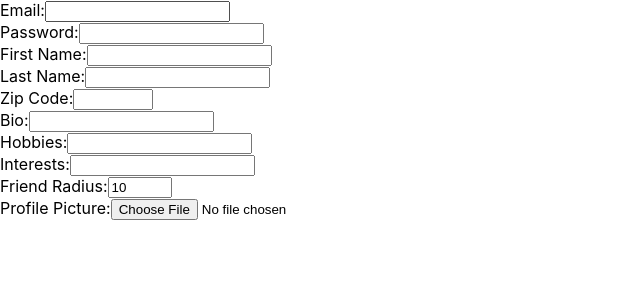
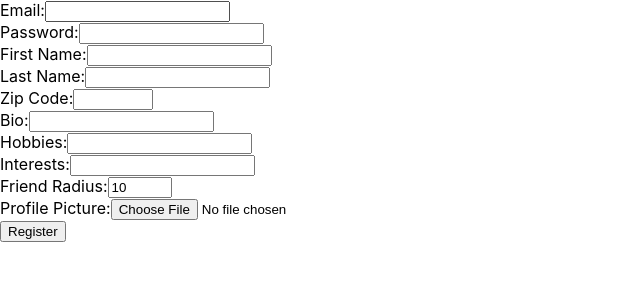
Before and after one commit to hbnnguyen/howdy-frontend, a React (Create React App) app: page / in a window 1280 px wide. Shown: the top 300 px of the page, without its empty margins (0-640 px from the left). Built offline with nearby package versions, Linux system fonts and the light colour scheme; no server answers.

Commit message:
adds submit button

```diff
--- a/src/API.ts
+++ b/src/API.ts
@@ -1,5 +1,5 @@
 import axios, { AxiosError } from "axios";
-import { User } from "./App";
+import { UserFormData } from "./user";
 
 const BASE_URL = process.env.REACT_APP_BASE_URL || "http://localhost:8080";
 
@@ -33,7 +33,7 @@ export class FriendlyApi {
 
   // Individual API routes
 
-  static async registerUser(user: User) {
+  static async registerUser(user: UserFormData) {
     let res = await this.request(`auth/register`, user, "post");
     return res.token;
   }
--- a/src/UserRegistrationForm.tsx
+++ b/src/UserRegistrationForm.tsx
@@ -54,9 +54,13 @@ export function UserRegistrationForm({ register }: UserRegistrationFormPropsInte
 
   /** Handle form submit. */
   async function handleSubmit(evt: React.FormEvent) {
+    console.log("uhhh submit????");
     evt.preventDefault();
-    await register(formData);
-    console.log("uhhh submit????");
+    try {
+      await register(formData);
+    } catch (err) {
+      console.log("bro what have you done")
+    }
     // navigate("/");
   }
 
@@ -170,6 +174,11 @@ export function UserRegistrationForm({ register }: UserRegistrationFormPropsInte
           <label htmlFor="profilePic-input">Profile Picture:</label>
           <input name="profilePic" id="profilePic-input" type="file" onChange={handleChange} />
         </div>
+
+        <div>
+          <button className="submit-btn">Register</button>
+        </div>
+
       </form>
     </div>
   );
```
Also changed, not shown: src/user.ts (+4 -4 lines).
